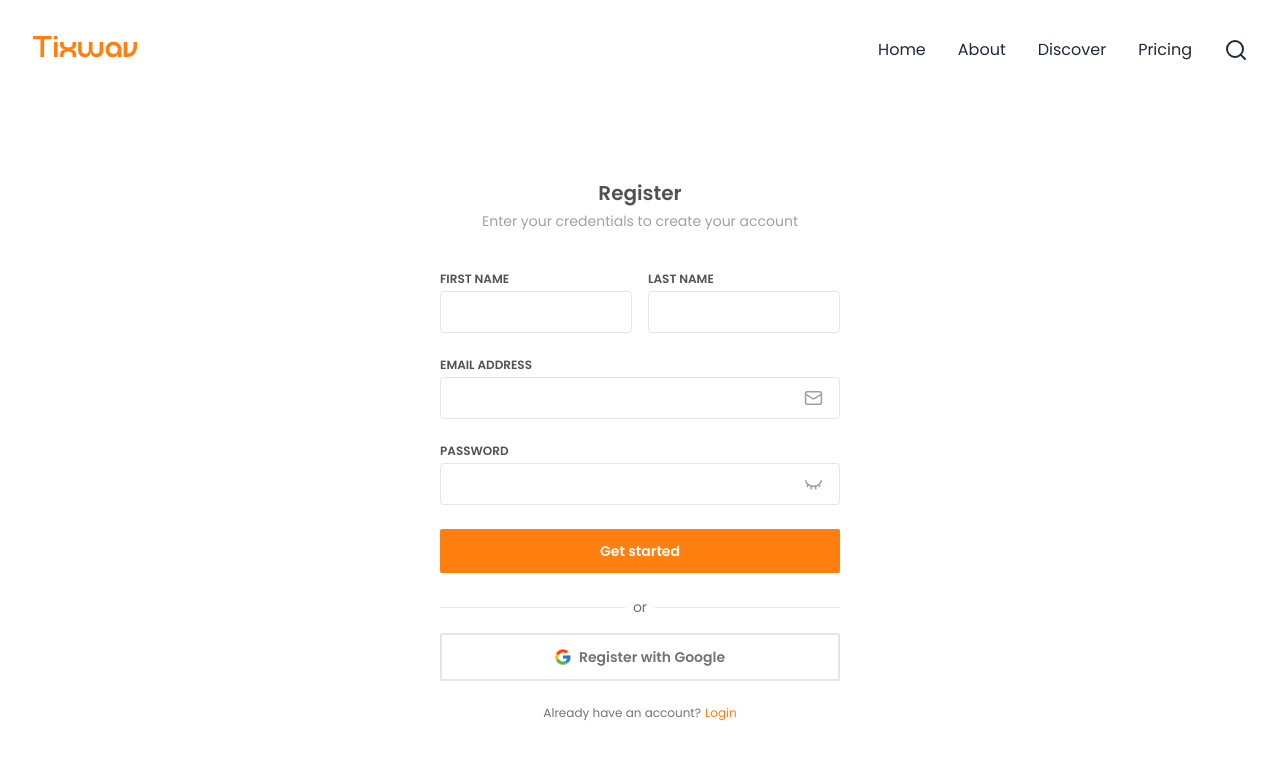
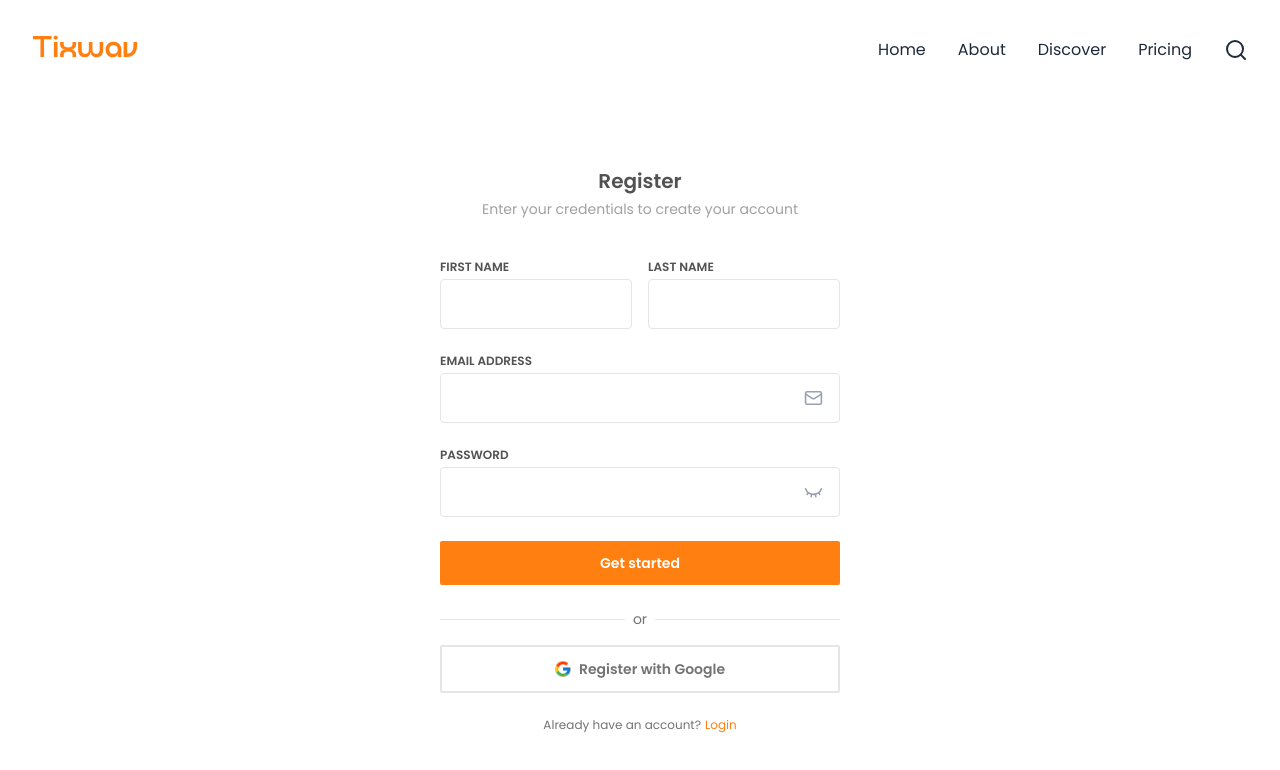
Before and after one commit to Tofunmithehuman/Tixwav-Frontend, a React (Vite) app: page /register in a window 1280 px wide. Shown: the top 770 px of the page. Built offline with nearby package versions, Linux system fonts and the light colour scheme.

Commit message:
changes=d input size

```diff
--- a/src/Pages/Login.jsx
+++ b/src/Pages/Login.jsx
@@ -44,7 +44,7 @@ function Login() {
                             id="email"
                             value={emailInput}
                             onChange={(e) => setEmailInput(e.target.value)}
-                            className="w-full focus:outline-none focus:ring-0 py-3 text-xs text-neutral-500 bg-transparent"
+                            className="w-full focus:outline-none focus:ring-0 py-3 text-base text-neutral-500 bg-transparent"
                           />
                           <Mail className="w-5 h-5 text-gray-400" />
                         </div>
@@ -61,7 +61,7 @@ function Login() {
                             id="password"
                             value={passwordInput}
                             onChange={(e) => setPasswordInput(e.target.value)}
-                            className="w-full focus:outline-none focus:ring-0 py-3 text-xs text-neutral-500 bg-transparent"
+                             className="w-full focus:outline-none focus:ring-0 py-3 text-base text-neutral-500 bg-transparent"
                           />
                           {showPassword ? (
                             <Eye
--- a/src/Pages/Register.jsx
+++ b/src/Pages/Register.jsx
@@ -49,7 +49,7 @@ function Register() {
                               onChange={(e) =>
                                 setFirstNameInput(e.target.value)
                               }
-                              className="w-full focus:outline-none focus:ring-0 py-3 text-xs text-neutral-500 bg-transparent"
+                              className="w-full focus:outline-none focus:ring-0 py-3 text-base text-neutral-500 bg-transparent"
                             />
                           </div>
                         </label>
@@ -65,7 +65,7 @@ function Register() {
                               id="lastName"
                               value={lastNameInput}
                               onChange={(e) => setLastNameInput(e.target.value)}
-                              className="w-full focus:outline-none focus:ring-0 py-3 text-xs text-neutral-500 bg-transparent"
+                              className="w-full focus:outline-none focus:ring-0 py-3 text-base text-neutral-500 bg-transparent"
                             />
                           </div>
                         </label>
@@ -82,7 +82,7 @@ function Register() {
                             id="email"
                             value={emailInput}
                             onChange={(e) => setEmailInput(e.target.value)}
-                            className="w-full focus:outline-none focus:ring-0 py-3 text-xs text-neutral-500 bg-transparent"
+                            className="w-full focus:outline-none focus:ring-0 py-3 text-base text-neutral-500 bg-transparent"
                           />
                           <Mail className="w-5 h-5 text-gray-400" />
                         </div>
@@ -99,7 +99,7 @@ function Register() {
                             id="password"
                             value={passwordInput}
                             onChange={(e) => setPasswordInput(e.target.value)}
-                            className="w-full focus:outline-none focus:ring-0 py-3 text-xs text-neutral-500 bg-transparent"
+                            className="w-full focus:outline-none focus:ring-0 py-3 text-base text-neutral-500 bg-transparent"
                           />
                           {showPassword ? (
                             <Eye
```
